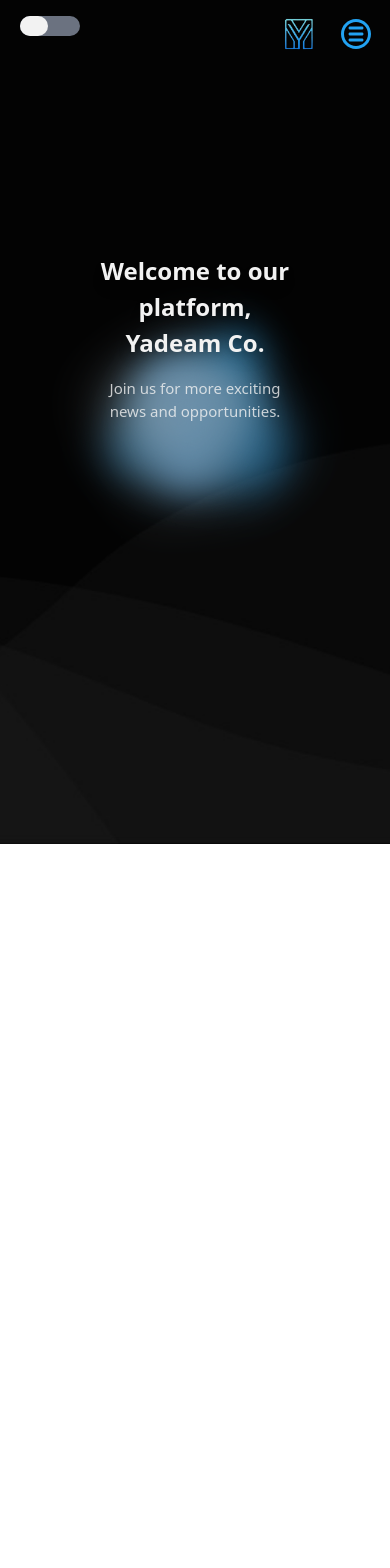
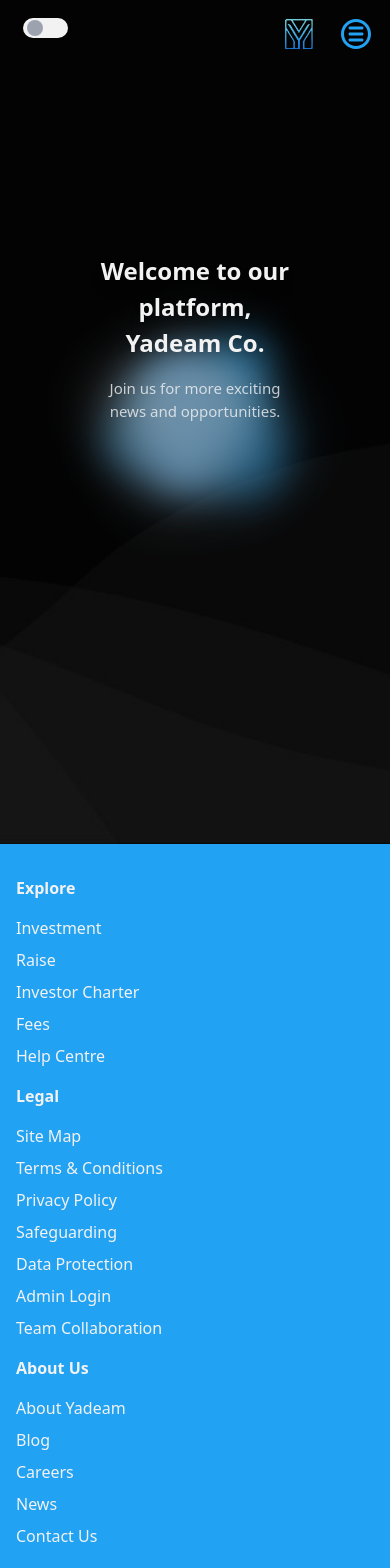
Before and after one commit to pouryaZeidi/Yadeam-Co, a Next.js app: page / in a window 390 px wide. Shown: the top 1568 px of the page. Before the commit the page ends 844 px from the top, so only its background shows below. Built offline with nearby package versions, Linux system fonts and the light colour scheme.

Commit message:
build footer component andsomething changes on sign up for better responsive

```diff
--- /dev/null
+++ b/src/components/Footer.tsx
@@ -0,0 +1,58 @@
+import React from 'react';
+import Link from 'next/link';
+import { FaXTwitter } from "react-icons/fa6";
+import { FaInstagram } from "react-icons/fa";
+import { IoLogoYoutube } from "react-icons/io";
+import { BsLinkedin } from "react-icons/bs";
+
+const Footer = () => {
+  return (
+    <footer className="bg-primary2 shadow-lg text-white py-6">
+      <div className="container mx-auto flex flex-col md:flex-row justify-between mt-2 px-4">
+        <div className='flex-1 mb-4 md:mb-0'>
+          <h4 className="font-bold mb-4">Explore</h4>
+          <ul className='flex flex-col space-y-2'>
+            <li><Link href="/investment" className="hover:underline">Investment</Link></li>
+            <li><Link href="/raise" className="hover:underline">Raise</Link></li>
+            <li><Link href="/investor-charter" className="hover:underline">Investor Charter</Link></li>
+            <li><Link href="/fees" className="hover:underline">Fees</Link></li>
+            <li><Link href="/help-centre" className="hover:underline">Help Centre</Link></li>
+          </ul>
+        </div>
+
+        <div className='flex-1 mb-4 md:mb-0'>
+          <h4 className="font-bold mb-4">Legal</h4>
+          <ul className='flex flex-col space-y-2'>
+            <li><Link href="/sitemap" className="hover:underline">Site Map</Link></li>
+            <li><Link href="/terms" className="hover:underline">Terms & Conditions</Link></li>
+            <li><Link href="/privacy" className="hover:underline">Privacy Policy</Link></li>
+            <li><Link href="/safeguarding" className="hover:underline">Safeguarding</Link></li>
+            <li><Link href="/data-protection" className="hover:underline">Data Protection</Link></li>
+            <li><Link href="/admin-login" className="hover:underline">Admin Login</Link></li>
+            <li><Link href="/team-collaboration" className="hover:underline">Team Collaboration</Link></li>
+          </ul>
+        </div>
+
+        <div className='flex-1 mb-4 md:mb-0'>
+          <h4 className="font-bold mb-4">About Us</h4>
+          <ul className='flex flex-col space-y-2'>
+            <li><Link href="/about" className="hover:underline">About Yadeam</Link></li>
+            <li><Link href="/blog" className="hover:underline">Blog</Link></li>
+            <li><Link href="/careers" className="hover:underline">Careers</Link></li>
+            <li><Link href="/news" className="hover:underline">News</Link></li>
+            <li><Link href="/contact" className="hover:underline">Contact Us</Link></li>
+          </ul>
+        </div>
+
+        <div className="flex justify-center mt-5 md:mt-0">
+          <Link href="https://twitter.com" className="mx-2"><FaXTwitter className="text-2xl" /></Link>
+          <Link href="https://instagram.com" className="mx-2"><FaInstagram className="text-2xl" /></Link>
+          <Link href="https://youtube.com" className="mx-2"><IoLogoYoutube className="text-2xl" /></Link>
+          <Link href="https://www.linkedin.com/company/yadeam/posts/?feedView=all" className="mx-2"><BsLinkedin className="text-2xl" /></Link>
+        </div>
+      </div>
+    </footer>
+  );
+};
+
+export default Footer;
--- a/src/components/InvestmentCard/InvestmentCard.tsx
+++ b/src/components/InvestmentCard/InvestmentCard.tsx
@@ -25,7 +25,7 @@
   tags = [],
 }) => {
   return (
-    <div className="w-full max-w-[450px] border border-black rounded-lg p-2 shadow-navshadow bg-white backdrop-blur-[40px] bg-opacity-70">
+    <div className="w-full max-w-[450px] hover:scale-[102%] cursor-pointer transition-all duration-150 border border-black rounded-lg p-2 shadow-navshadow bg-white backdrop-blur-[40px] bg-opacity-70">
       <img src={src} alt="Card Image" className="w-full h-48 object-cover rounded-lg mb-4" />
 
       <div className="flex items-center mb-2">
--- a/src/components/Theme/ThemeButton.tsx
+++ b/src/components/Theme/ThemeButton.tsx
@@ -5,13 +5,13 @@
   const { theme, toggleTheme } = useTheme();
 
   return (
-    <div className={`flex absolute w-[68px] h-5 items-center justify-center rounded-full inset-0 m-4 p-1 z-50  ${theme === 'dark' ? 'border-gray-600' : 'border-gray-300'}`}>
+    <div className={`flex absolute w-[50px] h-4 items-center justify-center rounded-full inset-0 m-5 z-50 ${theme === 'dark' ? 'border-gray-600' : 'border-gray-300'}`}>
       <button
         onClick={toggleTheme}
-        className={`relative inline-flex items-center h-5 w-[80px] rounded-full transition-colors duration-300  ${theme === 'dark' ? 'bg-gray-600' : 'bg-gray-500'}`}
+        className={`relative inline-flex items-center h-5 w-[45px] p-1 rounded-full transition-colors duration-300 ${theme === 'dark' ? 'bg-black' : 'bg-white'}`}
       >
         <span
-          className={`absolute w-7 h-5  rounded-full transition-transform duration-300 transform ${theme === 'dark' ? 'translate-x-8 bg-yellow-400' : 'translate-x-0 bg-white'}`}
+          className={`absolute w-4 h-4 rounded-full transition-transform duration-300 transform ${theme === 'dark' ? 'translate-x-[22px] bg-yellow-400' : 'translate-x-0 bg-gray-400'}`}
         />
       </button>
     </div>
--- a/src/pages/index.tsx
+++ b/src/pages/index.tsx
@@ -1,6 +1,7 @@
 import Image from "next/image";
 import localFont from "next/font/local";
 import Herosection from "@/components/HeroSection/Herosection";
+import Footer from "@/components/Footer";
 
 const geistSans = localFont({
   src: "./fonts/GeistVF.woff",
@@ -18,6 +19,7 @@
 
       <main>
         <Herosection/>
+        <Footer/>
       </main>
 
   );
--- a/src/pages/signup.tsx
+++ b/src/pages/signup.tsx
@@ -5,7 +5,7 @@
 import CustomButton from '@/components/Buttons/CustomButton';
 import { useTheme } from '@/components/Theme/ThemeContext';
 import GoogleSignInButton from '@/components/Buttons/GoogleSignInButton';
-import { BiLogoApple } from "react-icons/bi";
+import AppleButton from '@/components/Buttons/Applebutton'; // Import AppleButton
 import { RiEyeCloseLine, RiEyeLine } from "react-icons/ri";
 
 const Signup = () => {
@@ -73,9 +73,9 @@
           style={{ backgroundImage: `url(${backgroundImageRight})` }}
         ></div>
 
-        <div className="absolute w-full sm:w-1/2 sm:left-0 min-h-screen flex items-center justify-center p-5">
+        <div className="absolute w-full sm:w-1/2 sm:left-0  flex items-center justify-center p-1 sm:p-4">
           <div className={`relative w-full max-w-[450px] bg-black bg-opacity-10 shadow-smallShadow backdrop-filter backdrop-blur-[14px] rounded-md flex flex-col p-6 space-y-4`}>
-            <h2 className={`text-left text-[25px] font-bold ${textColor}`}>Sign Up</h2>
+            <h2 className={`text-left ml-9 sm:ml-0 text-[20px] sm:text-[25px] font-bold ${textColor}`}>Sign Up</h2>
 
             {error && <div className="text-red-500 mb-2">{error}</div>}
 
@@ -133,7 +133,7 @@
               </button>
             </div>
 
-            <div className="flex items-center space-x-4 mt-4">
+            <div className="flex flex-col sm:flex-row items-start space-y-2 sm:space-y-0 sm:space-x-4 mt-4">
               <div className="flex items-center">
                 <input
                   type="checkbox"
@@ -144,7 +144,7 @@
                     // If investor is selected, uncheck company
                     if (!investor) setCompany(false);
                   }}
-                  className="form-checkbox h-5 w-5 text-primary3 rounded-full border-2"
+                  className="form-checkbox h-4 w-4 text-primary3 rounded border-2"
                 />
                 <label htmlFor="investor" className={`ml-2 ${textColor}`}>Investor</label>
               </div>
@@ -159,7 +159,7 @@
                     // If company is selected, uncheck investor
                     if (!company) setInvestor(false);
                   }}
-                  className="form-checkbox h-5 w-5 text-primary3 rounded-full border-2"
+                  className="form-checkbox h-4 w-4 text-primary3 rounded border-2"
                 />
                 <label htmlFor="company" className={`ml-2 ${textColor}`}>Company</label>
               </div>
@@ -183,15 +183,10 @@
             </div>
 
             <div className='flex justify-center mt-4'>
-              <button
-                onClick={() => console.log('Signing up with Apple...')}
-                className={`flex items-center justify-center w-full space-x-2 transform hover:scale-105 transition-transform duration-200 py-2 rounded-[40px] ${
-                  theme === 'dark' ? 'bg-black border border-white text-white' : 'bg-white border border-gray-300 text-black'
-                }`}
-              >
-                <BiLogoApple  className={`${theme === 'dark' ? 'text-white' : 'text-black'} text-2xl` } />
-                <span>Sign up with Apple</span>
-              </button>
+              <AppleButton
+                onClick={() => console.log('Signing in with Apple...')}
+                theme={theme}
+              />
             </div>
 
             <Link href="/login" className={`${signatures} duration-500 border border-transparent text-center hover:border hover:border-primary3 rounded-[40px] p-1`}>
```
